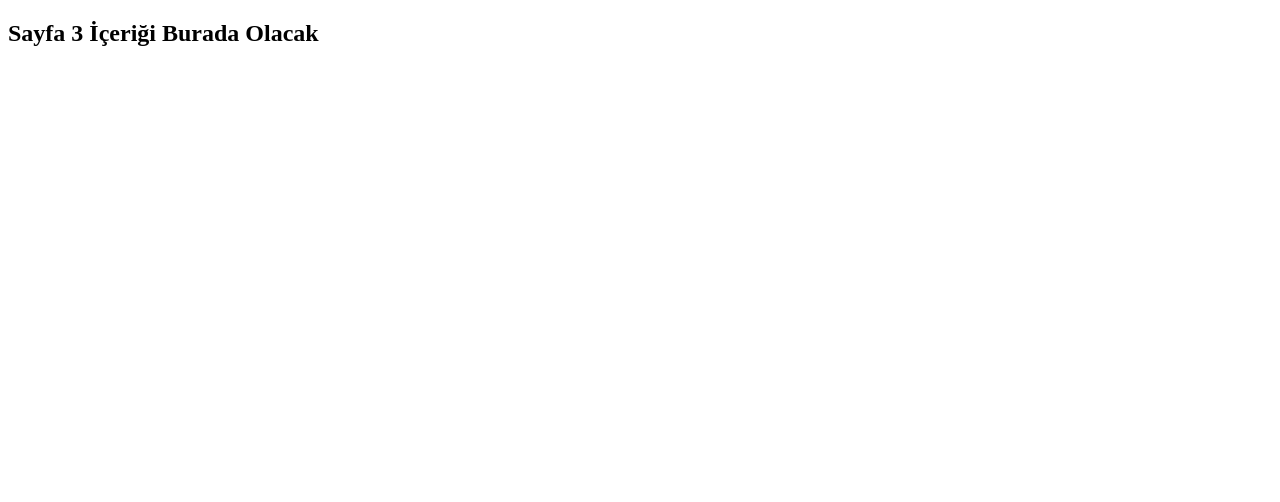
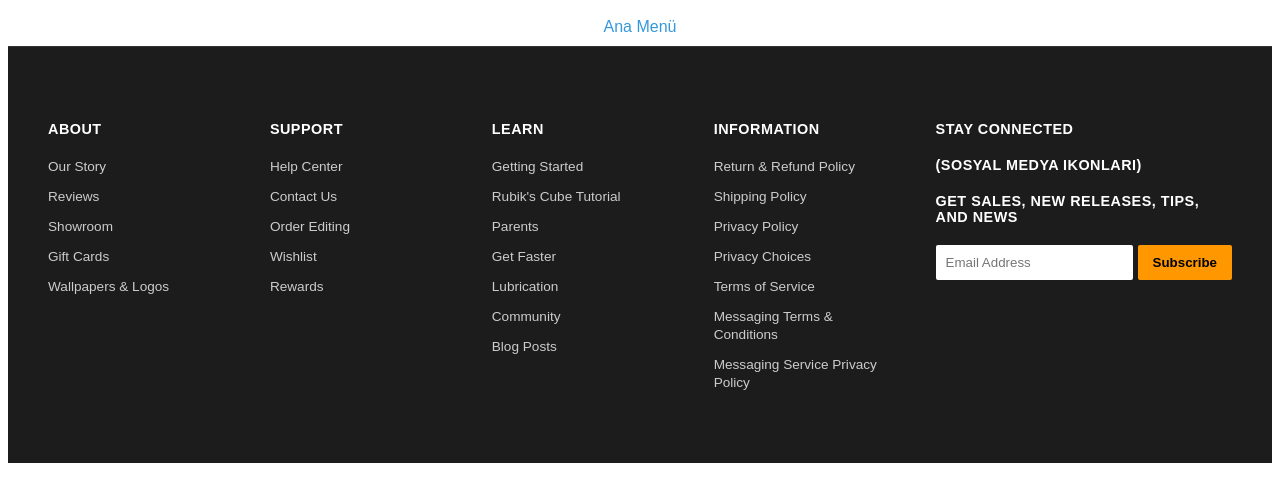
Before and after one commit to Berk4yKucuk/speedcube-clone, a Vue app: page /sayfa/3 in a window 1280 px wide. Shown: the top 502 px of the page. Built offline with nearby package versions, Linux system fonts and the light colour scheme.

Commit message:
3. komponenet

```diff
--- /dev/null
+++ b/src/components/Footer.vue
@@ -0,0 +1,78 @@
+<script setup>
+import { ref } from 'vue'
+
+const footerSutunlari = ref([
+  {
+    baslik: 'ABOUT',
+    linkler: ['Our Story', 'Reviews', 'Showroom', 'Gift Cards', 'Wallpapers & Logos']
+  },
+  {
+    baslik: 'SUPPORT',
+    linkler: ['Help Center', 'Contact Us', 'Order Editing', 'Wishlist', 'Rewards']
+  },
+  {
+    baslik: 'LEARN',
+    linkler: ['Getting Started', 'Rubik\'s Cube Tutorial', 'Parents', 'Get Faster', 'Lubrication', 'Community', 'Blog Posts']
+  },
+  {
+    baslik: 'INFORMATION',
+    linkler: ['Return & Refund Policy', 'Shipping Policy', 'Privacy Policy', 'Privacy Choices', 'Terms of Service', 'Messaging Terms & Conditions', 'Messaging Service Privacy Policy']
+  }
+])
+</script>
+
+<template>
+  <footer class="footer-container">
+    <div class="footer-content">
+
+      <div v-for="(sutun, index) in footerSutunlari" :key="index" class="footer-col">
+        <h3>{{ sutun.baslik }}</h3>
+        <ul>
+          <li v-for="link in sutun.linkler" :key="link">
+            <a href="#">{{ link }}</a>
+          </li>
+        </ul>
+      </div>
+
+      <div class="footer-col social-col">
+        <h3>STAY CONNECTED</h3>
+        <h3>(sosyal medya ikonları)</h3>
+
+        <h3>GET SALES, NEW RELEASES, TIPS, AND NEWS</h3>
+
+        <div class="newsletter-form">
+          <input type="email" placeholder="Email Address" />
+          <button>Subscribe</button>
+        </div>
+      </div>
+
+    </div>
+  </footer>
+</template>
+
+<style scoped>
+
+.footer-container { background-color: #1c1c1c; color: white; padding: 60px 40px; font-family: 'Arial', sans-serif; border-top: 1px solid #333; }
+.footer-content { max-width: 1200px; margin: 0 auto; display: grid; grid-template-columns: repeat(5, 1fr); gap: 40px; }
+h3 { font-size: 0.9rem; font-weight: bold; margin-bottom: 20px; letter-spacing: 0.5px; text-transform: uppercase; }
+ul { list-style: none; padding: 0; margin: 0; }
+li { margin-bottom: 12px; }
+
+
+a {
+  color: #ccc; /*noırmal renk*/
+  text-decoration: none;
+  font-size: 0.85rem;
+}
+
+/* Üzerine gelince turucun*/
+a:hover {
+  color: #ff9800;
+}
+
+.newsletter-form { display: flex; gap: 5px; }
+input { flex: 1; padding: 10px; border: none; border-radius: 2px; outline: none; }
+button { background-color: #ff9800; border: none; color: black; font-weight: bold; padding: 10px 15px; border-radius: 2px; cursor: pointer; transition: background 0.2s; }
+button:hover { background-color: #e68900; }
+
+</style>
--- a/src/components/Navbar.vue
+++ b/src/components/Navbar.vue
@@ -110,7 +110,7 @@ const menuOgeleri = ref([
   padding: 0;
   margin: 0;
   display: flex;
-  gap: 20px;
+  gap: 30px;
   font-size: 0.9rem;
   font-weight: 600;
   height: 50px;
--- a/src/main.js
+++ b/src/main.js
@@ -1,9 +1,9 @@
 import { createApp } from 'vue'
 import App from './App.vue'
-import router from './router' // Yeni oluşturduğumuz router dosyasını içe aktar
+import router from './router'
 
 const app = createApp(App)
 
-app.use(router) // Router'ı uygulamaya dahil et
+app.use(router) //routerı ekle
 
 app.mount('#app')
--- a/src/router/index.js
+++ b/src/router/index.js
@@ -1,6 +1,7 @@
 import { createRouter, createWebHistory } from 'vue-router'
 import ProductCardView from '../views/ProductCardView.vue'
 import NavbarView from '../views/NavbarView.vue'
+import FooterView from '../views/FooterView.vue'
 import Home from '../views/Home.vue'
 
 
@@ -25,9 +26,12 @@ const routes = [
     component: NavbarView
   },
 
-
+  {
+    path: '/sayfa/3',
+    name: 'Sayfa3',
+    component: FooterView
+  },
   //idle sayfalar
-  { path: '/sayfa/3', name: 'Sayfa3', component: { template: '<h2>Sayfa 3 İçeriği Burada Olacak</h2>' } },
   { path: '/sayfa/4', name: 'Sayfa4', component: { template: '<h2>Sayfa 4 İçeriği Burada Olacak</h2>' } },
   { path: '/sayfa/5', name: 'Sayfa5', component: { template: '<h2>Sayfa 5 İçeriği Burada Olacak</h2>' } },
   { path: '/sayfa/6', name: 'Sayfa6', component: { template: '<h2>Sayfa 6 İçeriği Burada Olacak</h2>' } },
--- /dev/null
+++ b/src/views/FooterView.vue
@@ -0,0 +1,21 @@
+<script setup>
+import Footer from '../components/Footer.vue'
+</script>
+
+<template>
+    <router-link to="/" class="back-link">Ana Menü</router-link>
+    <Footer />
+</template>
+
+<style scoped>
+
+.back-link {
+    color: #3498db;
+    text-decoration: none;
+    display: flex;
+    flex-direction: column;
+    align-items: center;
+    padding: 10px;
+    font-family: sans-serif;
+}
+</style>
```
